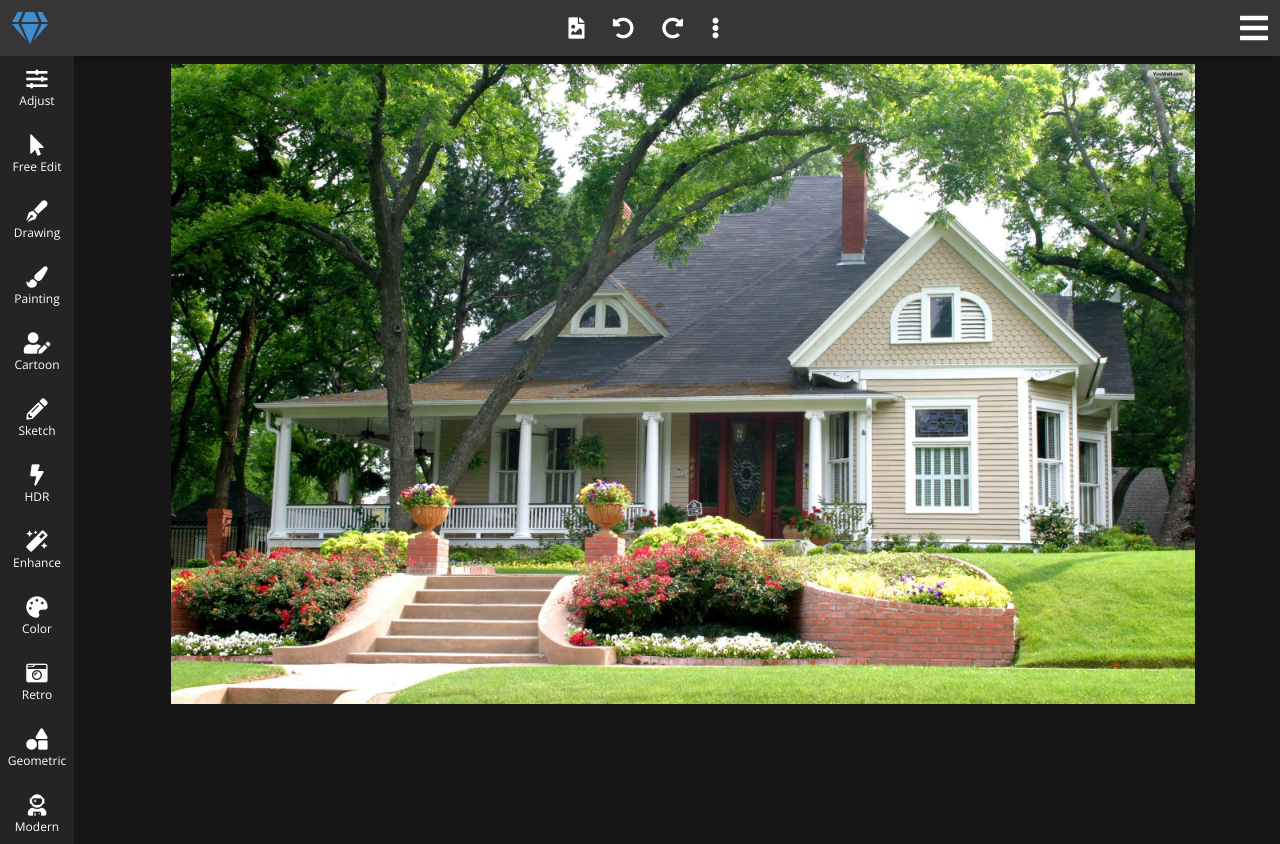
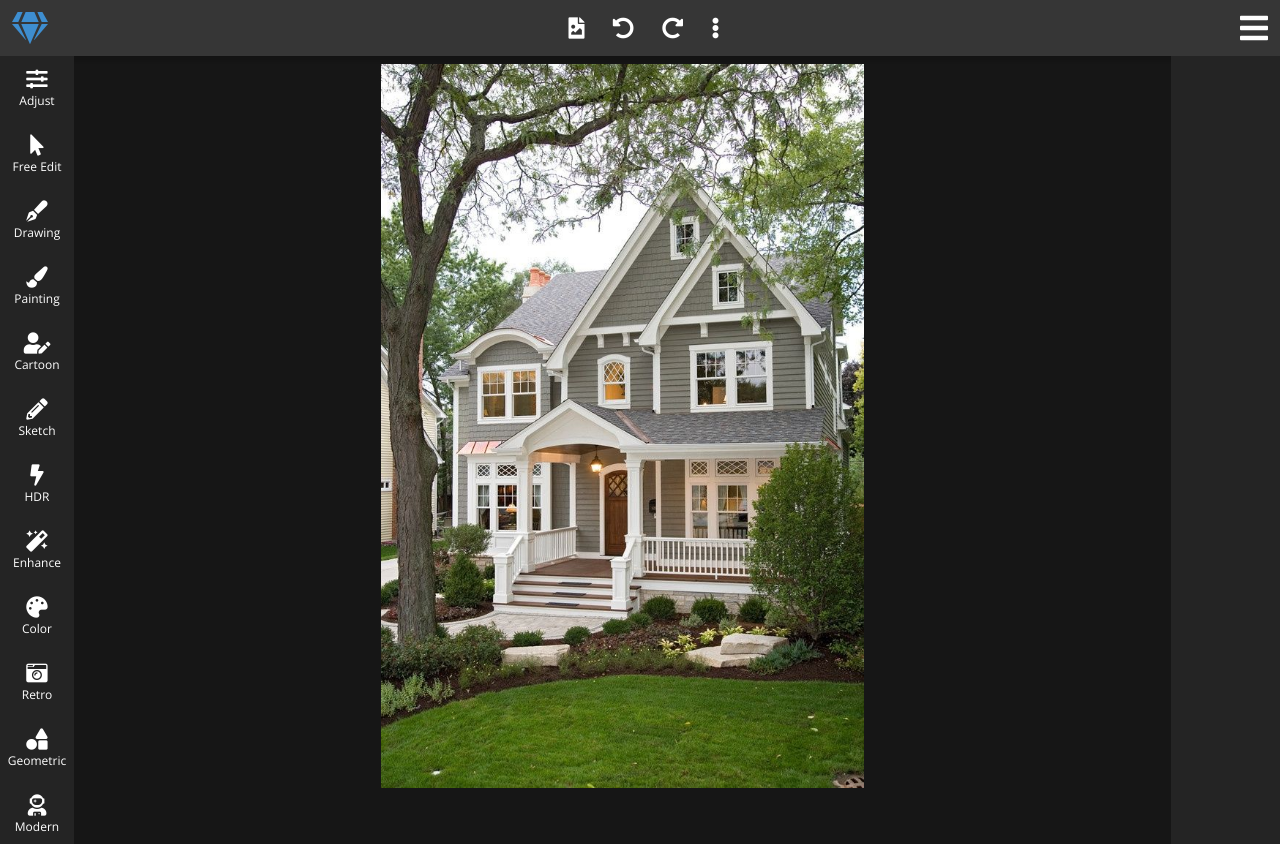
Before and after one commit to Vinimart/pixamond, a website: page index.html in a window 1280 px wide. Drawn offline with nearby package versions, Linux system fonts and the light colour scheme.

Commit message:
Third Column

```diff
--- a/index.html
+++ b/index.html
@@ -4,9 +4,9 @@
 		<meta charset="UTF-8" />
 		<meta name="viewport" content="width=device-width, initial-scale=1.0" />
 		<link rel="shortcut icon" href="/assets/favicon.ico" type="image/x-icon">
+		<link rel="stylesheet" href="/node_modules/bulma/css/bulma.min.css" />
+		<link rel="stylesheet" href="/node_modules/@creativebulma/bulma-tooltip/dist/bulma-tooltip.min.css" />
 		<link rel="stylesheet" href="/node_modules/@fortawesome/fontawesome-free/css/all.min.css" />
-		<link rel="stylesheet" href="/node_modules/bulma/css/bulma.min.css" />
-		<link rel="stylesheet" href="node_modules/@creativebulma/bulma-tooltip/dist/bulma-tooltip.min.css" />
 		<link rel="stylesheet" href="/src/style/main.css" />
 		<title>Pixamond</title>
 	</head>
@@ -165,7 +165,13 @@
 
 				<div id="idCanvas" class="column is-flex is-flex-direction-column is-align-items-center mt-3 p-0">
 					<div class="column-main m-2">
-						<img src="/assets/example-house-wide.jpg" />
+						<img class="pb-1" src="/assets/example-house.jpg" />
+					</div>
+				</div>
+
+				<div class="column is-1 has-background-black-ter mt-3 mr-3 p-0">
+					<div>
+
 					</div>
 				</div>
 			</div>
--- a/src/style/main.css
+++ b/src/style/main.css
@@ -57,9 +57,9 @@ body {
 /* Canvas */
 
 #idCanvas .column-main {
-    max-height: 90vh;
+    max-height: 100vh;
 }
 
 #idCanvas .column-main img {
-    max-height: 80vh;
+    max-height: 91vh;
 }
```
